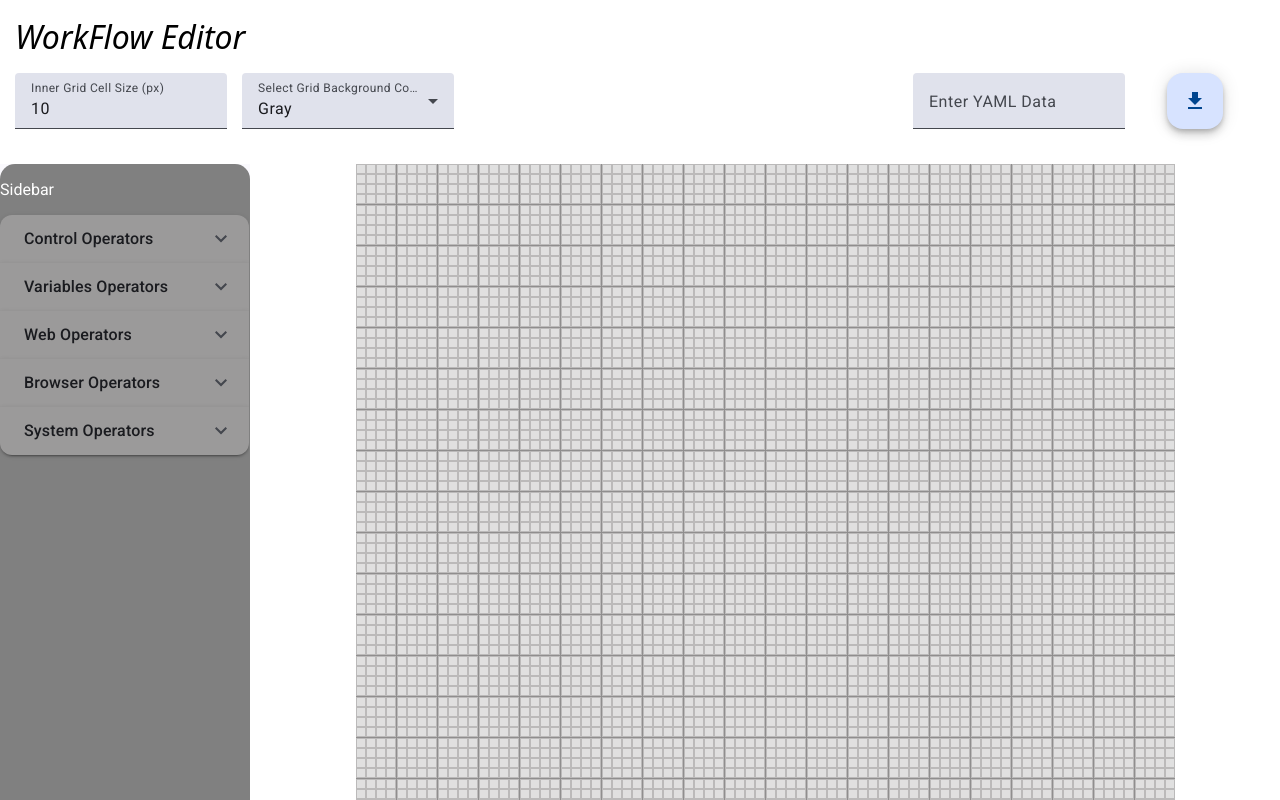
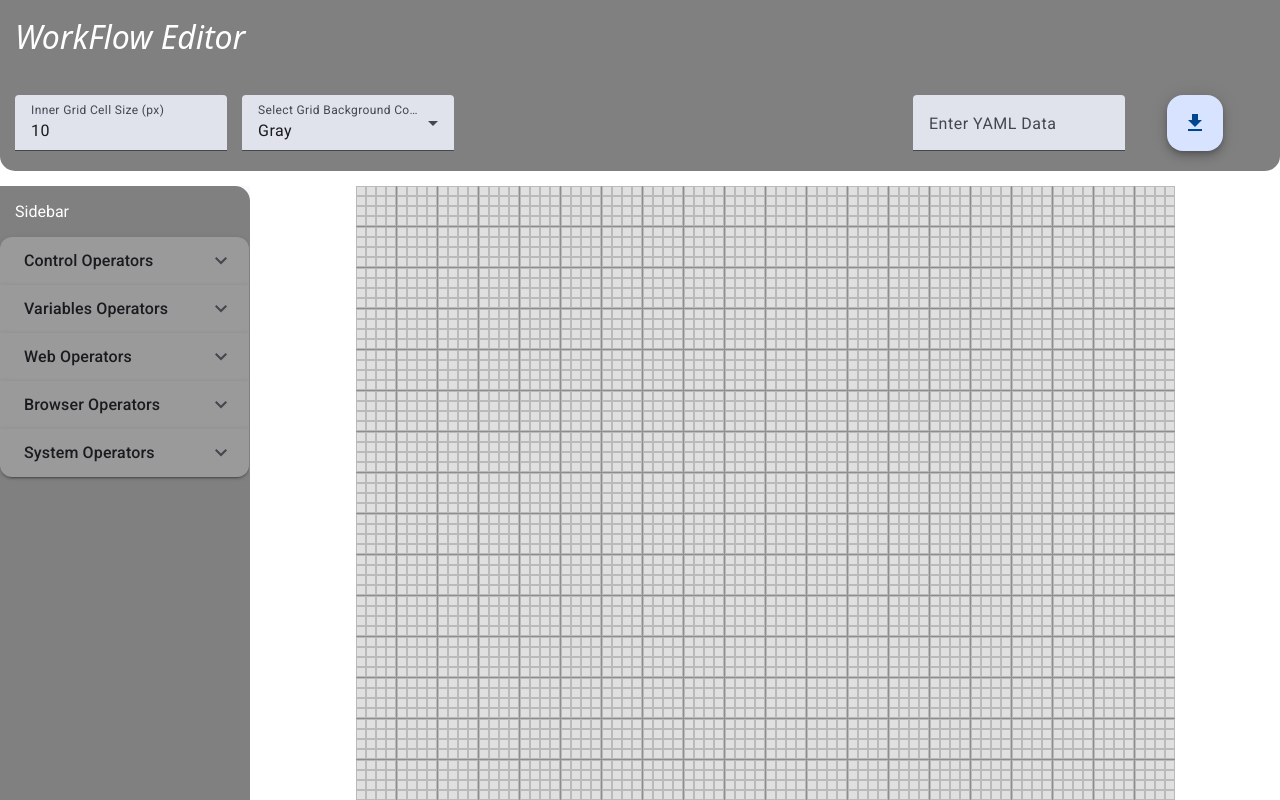
Before and after one commit to pratyush-glingtech/flow-chart, an Angular app: page / in a window 1280 px wide. Shown: the top 800 px of the page. Built offline with nearby package versions, Linux system fonts and the light colour scheme.

Commit message:
added bg color the different sections

```diff
--- a/src/app/control-panel/control-panel.component.css
+++ b/src/app/control-panel/control-panel.component.css
@@ -1,7 +1,15 @@
+.control-panel-container{
+    background-color: grey;
+    margin-top: -21px;
+    border-radius: 0 0 15px 15px;
+}
+
 h1{
     font-weight: 500;
     font-style: italic;
-    margin: 15px;
+    color: white;
+    padding: 15px;
+    /* margin-top: 25px; */
     font-family: system-ui, -apple-system, BlinkMacSystemFont, 'Segoe UI', Roboto, Oxygen, Ubuntu, Cantarell, 'Open Sans', 'Helvetica Neue', sans-serif;
 }
 
--- a/src/app/control-panel/control-panel.component.html
+++ b/src/app/control-panel/control-panel.component.html
@@ -1,3 +1,5 @@
+<div class="control-panel-container">
+
 <h1>WorkFlow Editor</h1>
 <div class="controls">
     <div class="users-grid-input">
@@ -30,3 +32,5 @@
       </div>
     </div>
   </div>
+
+</div>
--- a/src/app/grid-system/grid-system.component.css
+++ b/src/app/grid-system/grid-system.component.css
@@ -49,5 +49,7 @@
 
 .grid-layout{
     display: flex;
-
+    /* background-color: black; */
+    /* margin: -30px; */
+    /* padding: 15px; */
 }
--- a/src/app/sidebar/sidebar.component.css
+++ b/src/app/sidebar/sidebar.component.css
@@ -5,10 +5,14 @@
 }
 
 mat-sidenav{
-    border-radius: 15px;
+    border-radius: 0 15px 15px 0;
 }
 
 .sidenav-container{
     height: 100%;
     /* width: 300px; */
 }
+
+p{
+    padding-left: 15px;
+}
```
